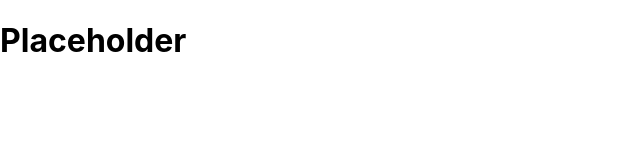
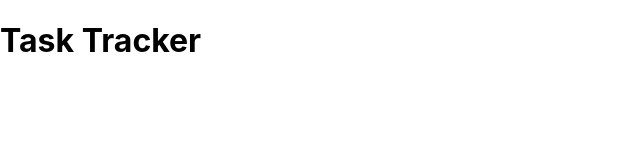
Before and after one commit to yupseth/react-task-tracker, a React (Create React App) app: page / in a window 1280 px wide. Shown: the top 160 px of the page, without its empty margins (0-640 px from the left). Built offline with nearby package versions, Linux system fonts and the light colour scheme.

Commit message:
Create Header component

```diff
--- a/src/App.js
+++ b/src/App.js
@@ -1,8 +1,10 @@
+import Header from "./components/Header";
+
 function App() {
   return (
-    <div className="container">
-      <h1>Placeholder</h1>
-    </div>
+    <header className="container">
+      <Header />
+    </header>
   );
 }
 
--- /dev/null
+++ b/src/components/Header.js
@@ -0,0 +1,13 @@
+const Header = ({ title }) => {
+  return (
+    <div>
+      <h1>{title}</h1>
+    </div>
+  );
+};
+
+Header.defaultProps = {
+  title: "Task Tracker",
+};
+
+export default Header;
```
